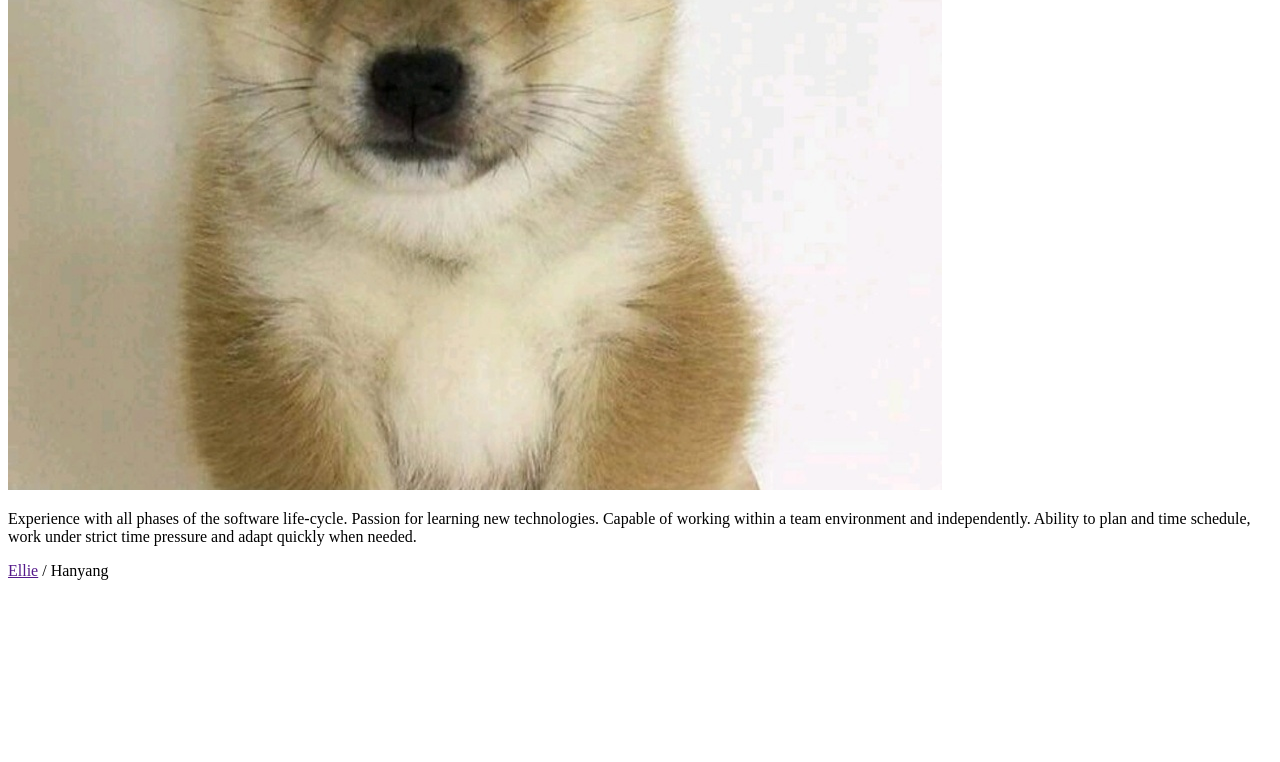
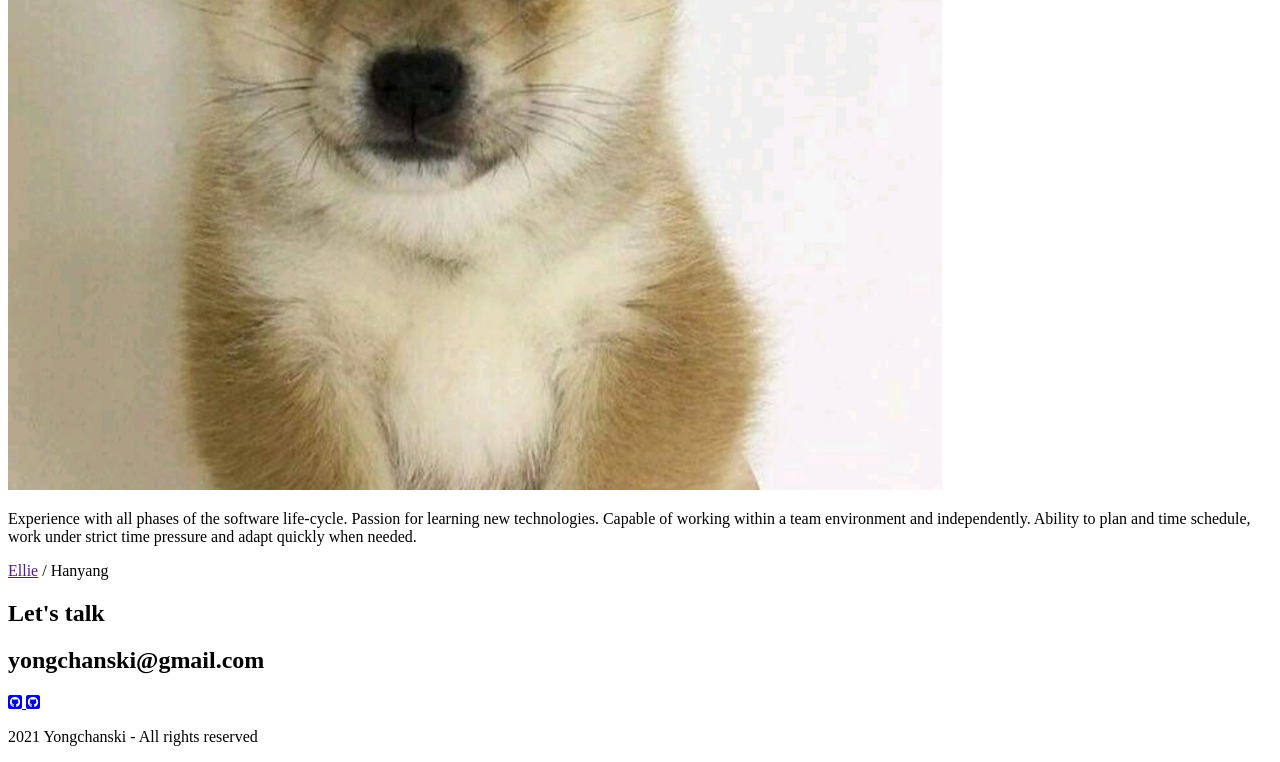
Before and after one commit to codingski/portfolio-clone-coding, a plain HTML site: page index.html in a window 1280 px wide. Shown: the part 10880-11642 px from the top of the page. Before the commit the page ends 11476 px from the top, so only its background shows below. Drawn offline with Linux system fonts and the light colour scheme.

Commit message:
HTML: contact
HTML: contact

```diff
--- a/index.html
+++ b/index.html
@@ -290,6 +290,18 @@
     </section>
 
     <!-- Contact -->
-    <section id="contact"></section>
+    <section id="contact">
+        <h1 class="contact__title">Let's talk</h1>
+        <h2 class="contact__email">yongchanski@gmail.com</h2>
+        <div class="contact__links">
+            <a href="https://github.com/codingski" target="blank">
+                <i class="fab fa-github-square"></i>
+            </a>
+            <a href="https://github.com/codingski" target="blank">
+                <i class="fab fa-github-square"></i>
+            </a>
+        </div>
+        <p class="contact__rights">2021 Yongchanski - All rights reserved</p>
+    </section>
 </body>
 </html>
```
